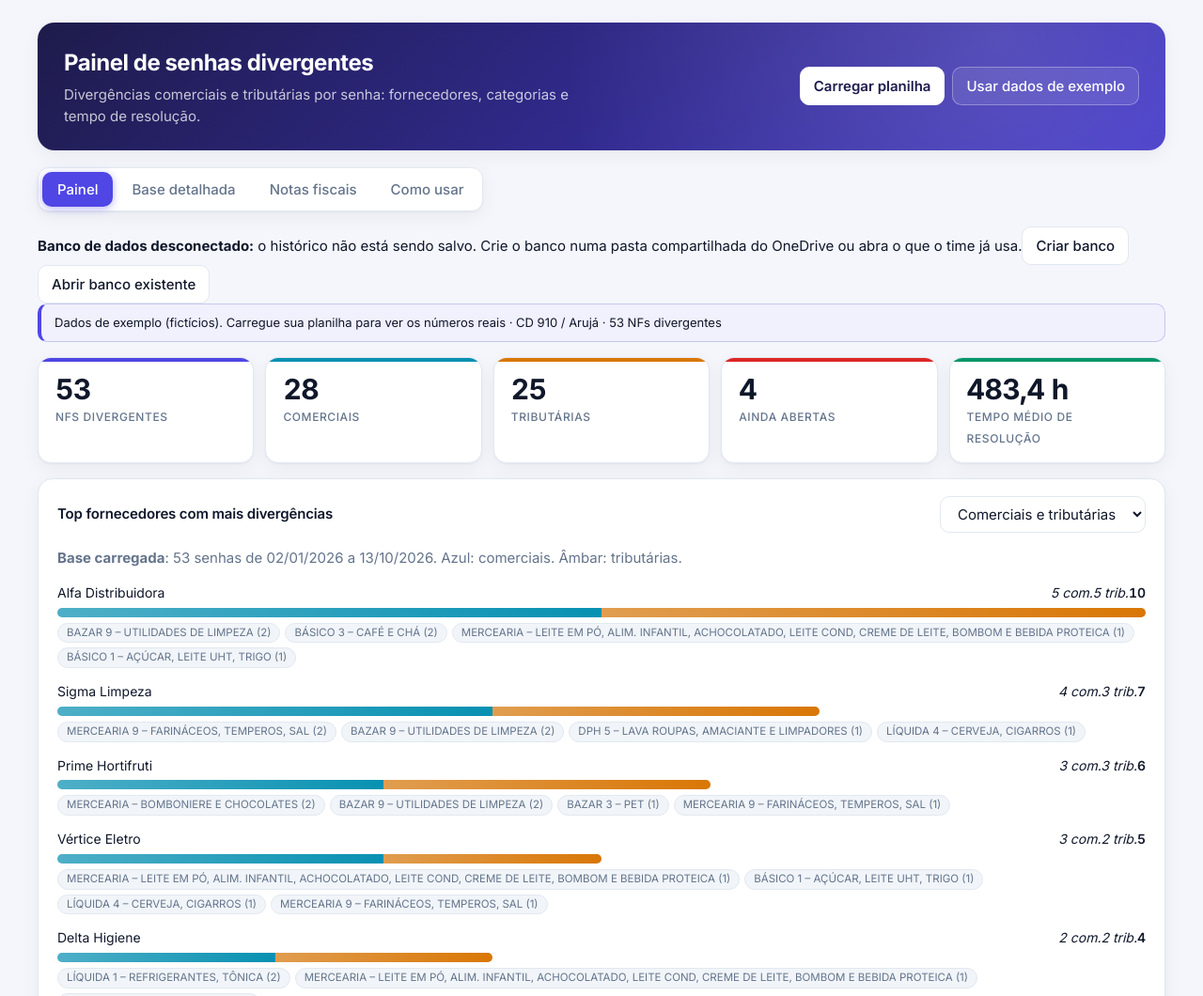
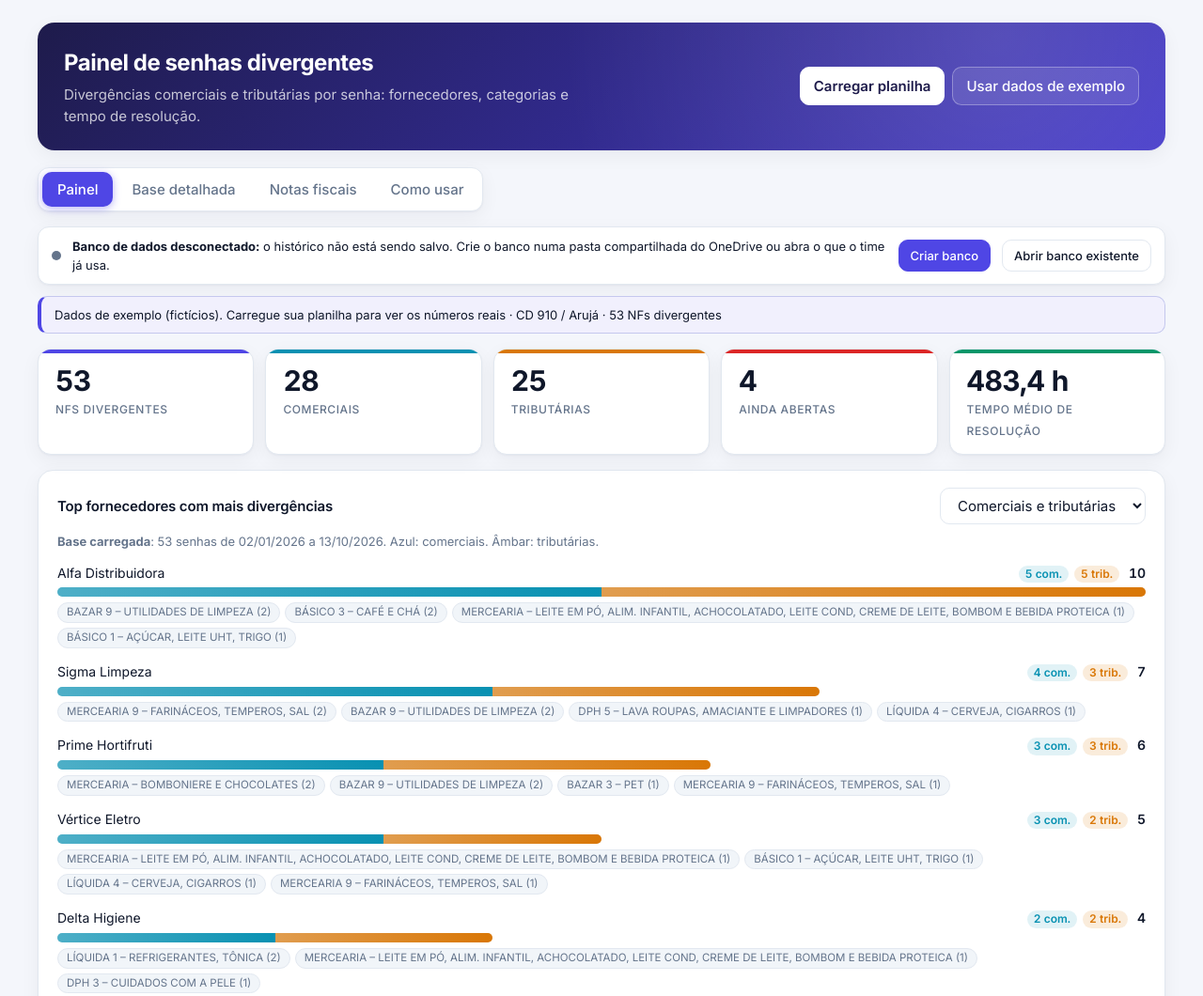
Before and after one commit to Murilo-hub/Senhas-Divergentes, a plain HTML site: page index.html in a window 1280 px wide. Shown: the top 1060 px of the page at 94% size. Drawn offline with Linux system fonts and the light colour scheme.

Commit message:
Update style.css

```diff
--- a/style.css
+++ b/style.css
@@ -286,6 +286,93 @@ input:focus-visible {
 }
 
 
+/* Faixa do banco de dados (histórico): estado, botões e escolha do que mostrar */
+.banco {
+  display: flex;
+  flex-wrap: wrap;
+  align-items: center;
+  gap: 8px 12px;
+  background: var(--card);
+  border: 1px solid var(--bd);
+  border-radius: 12px;
+  padding: 10px 14px;
+  margin-bottom: 12px;
+  font-size: 13px;
+  box-shadow: var(--sombra);
+}
+
+.banco:empty {
+  display: none;
+}
+
+.banco > span:nth-of-type(2) {
+  flex: 1;
+  min-width: 220px;
+}
+
+.banco button {
+  font-size: 13px;
+  padding: 6px 12px;
+}
+
+.banco .primario {
+  background: var(--pri);
+  border-color: var(--pri);
+  color: #fff;
+}
+
+.banco .primario:hover {
+  background: color-mix(in srgb, var(--pri) 85%, #000);
+}
+
+.banco .link {
+  border-color: transparent;
+  background: transparent;
+  color: var(--pri);
+}
+
+.banco .erro {
+  flex-basis: 100%;
+  color: var(--abx);
+}
+
+/* Bolinha de estado: verde conectado, cinza desconectado */
+.ponto {
+  width: 10px;
+  height: 10px;
+  border-radius: 50%;
+  flex: none;
+  background: var(--mu);
+}
+
+.ponto.on {
+  background: var(--ok);
+  box-shadow: 0 0 0 4px color-mix(in srgb, var(--ok) 20%, transparent);
+}
+
+/* Escolha "Base carregada" / "Histórico completo" */
+.visao {
+  display: inline-flex;
+  padding: 3px;
+  gap: 2px;
+  background: var(--soft);
+  border-radius: 10px;
+}
+
+.visao button {
+  border: 0;
+  background: transparent;
+  color: var(--mu);
+  padding: 5px 10px;
+}
+
+.visao button.on {
+  background: var(--card);
+  color: var(--tx);
+  box-shadow: 0 1px 3px rgba(15, 23, 42, .12);
+}
+
+
 /* ---------------------------------------------------------------------
    5. LAYOUT
    --------------------------------------------------------------------- */
@@ -409,6 +496,40 @@ input:focus-visible {
 .top b {
   font-variant-numeric: tabular-nums;
   font-weight: 600;
+}
+
+/* Lado direito da linha do TOP fornecedores: total por tipo + total geral */
+.top .dir {
+  display: flex;
+  align-items: baseline;
+  gap: 10px;
+  flex: none;
+  overflow: visible;
+}
+
+.por-tipo {
+  display: flex;
+  gap: 6px;
+  font-size: 12px;
+  overflow: visible;
+}
+
+.por-tipo i {
+  font-style: normal;
+  font-weight: 600;
+  font-variant-numeric: tabular-nums;
+  border-radius: 999px;
+  padding: 0 7px;
+}
+
+.por-tipo .com { color: var(--com); background: color-mix(in srgb, var(--com) 12%, transparent); }
+.por-tipo .tri { color: var(--tri); background: color-mix(in srgb, var(--tri) 14%, transparent); }
+.por-tipo .nd  { color: var(--mu);  background: var(--soft); }
+
+/* Linha de legenda acima do TOP fornecedores */
+.legenda {
+  margin: 0 0 12px;
+  font-size: 13px;
 }
 
 /* Trilha (fundo da barra) */
```
